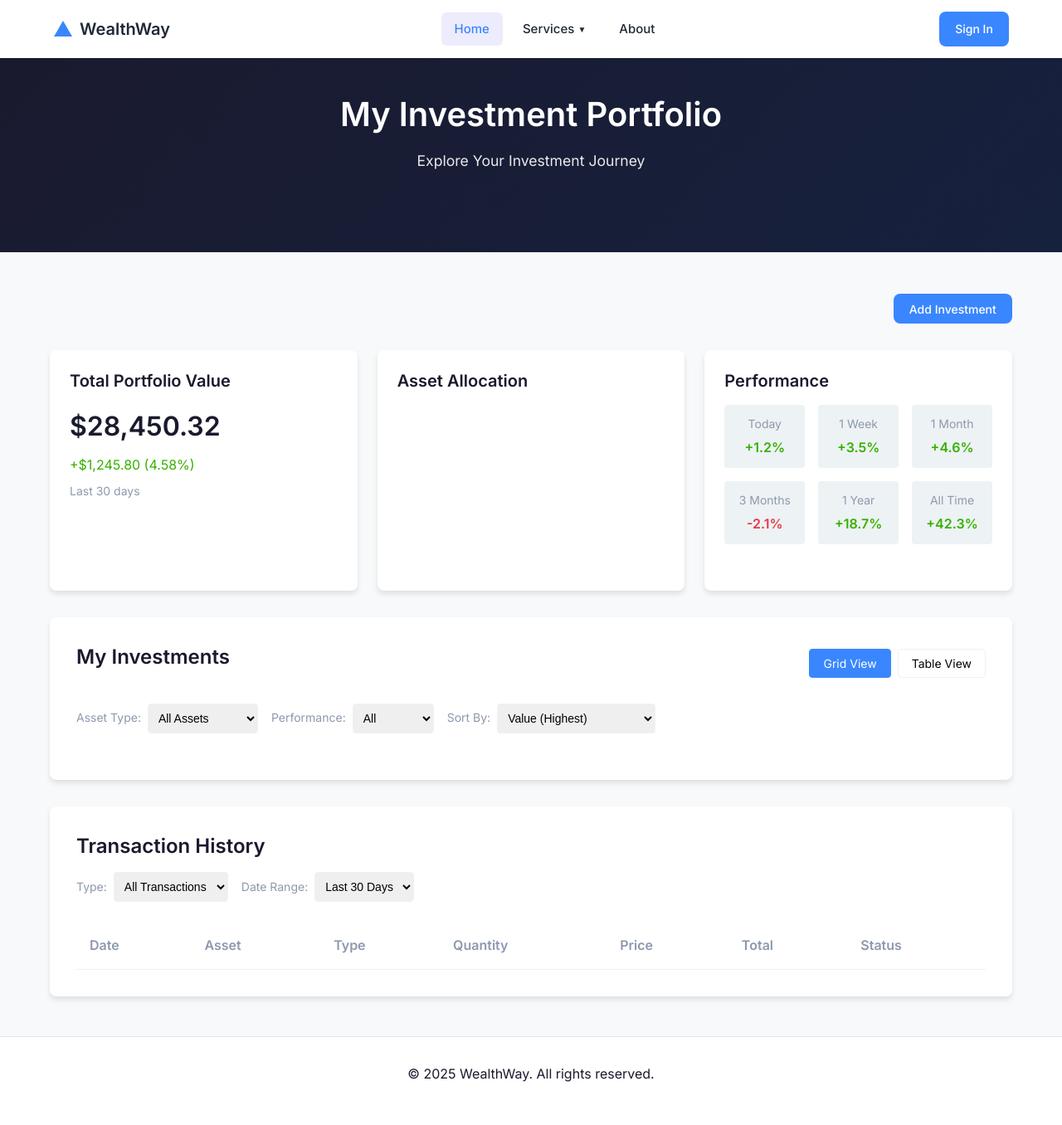
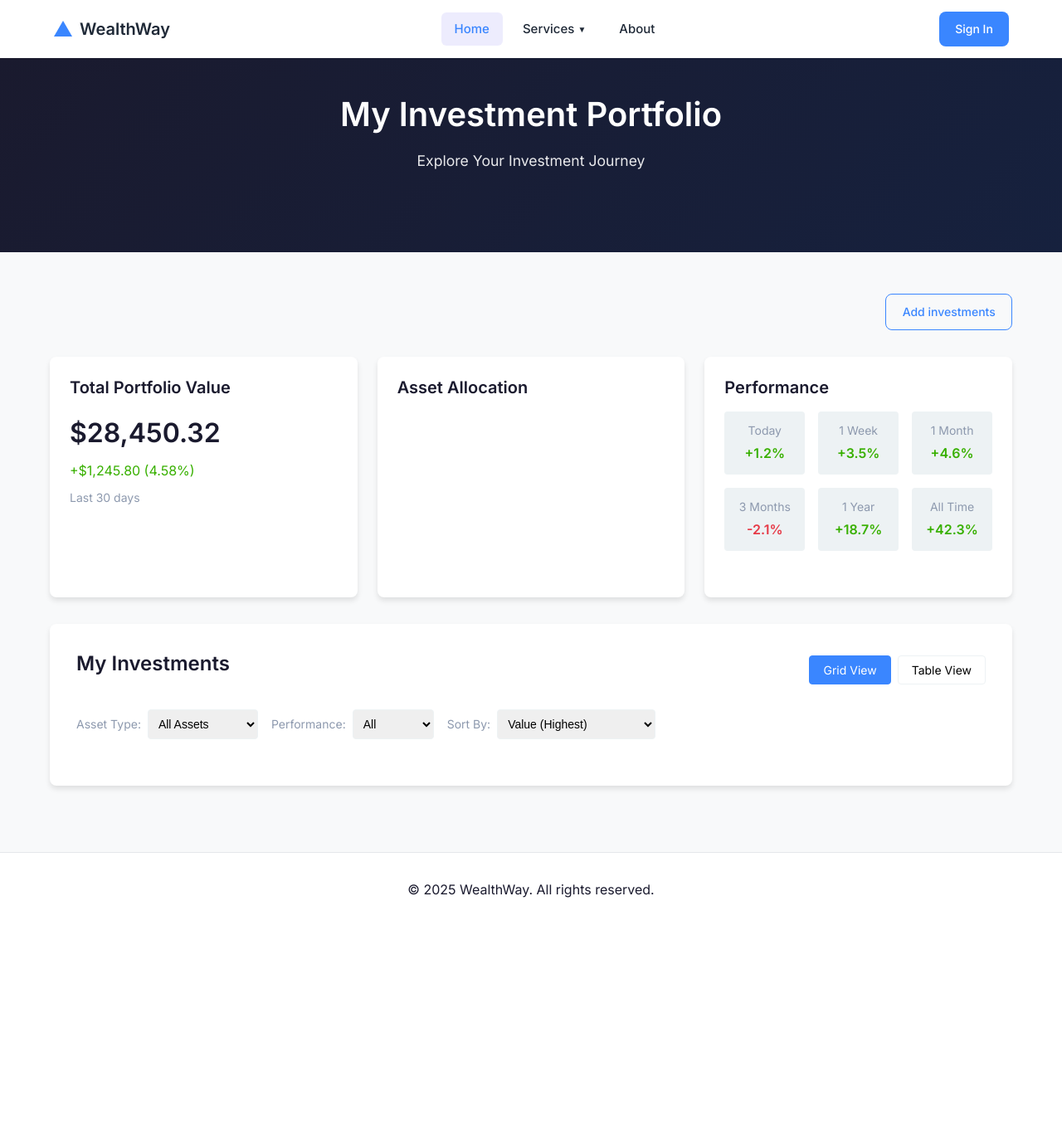
Before and after one commit to VolokhMike/WealthWay, a Python web app: template app/templates/investments.html in a window 1280 px wide. Shown: the whole page at 83% size. After the commit the page ends 1082 px from the top, so only its background shows below. Run offline with Jinja, Linux system fonts and the light colour scheme; the template is opened without the code that fills it, so the values that code supplies are empty; a map, chart or similar area stays blank.

Commit message:
update schema.sql add edit profil and end profile.html

```diff
--- a/app/routes/__init__.py
+++ b/app/routes/__init__.py
@@ -1,5 +1,5 @@
 from .default import *
 from .auth import *
 from .comments import *
-from .investments import *
+from .finance import *
 from .profile import *
--- a/app/routes/auth.py
+++ b/app/routes/auth.py
@@ -168,8 +168,8 @@ def post_verify_code():
         conn.commit()
         user_id = curs.lastrowid
 
-        curs.execute("INSERT INTO profile (user_id, photo, description) VALUES (?, ?, ?)",
-                     (user_id, "", ""))
+        curs.execute("INSERT INTO profile (user_id, photo) VALUES (?, ?)",
+                     (user_id, ""))
         conn.commit()
         conn.close()
 
--- a/app/routes/comments.py
+++ b/app/routes/comments.py
@@ -1,7 +1,9 @@
 from flask import render_template
+from flask_login import current_user, login_required
 from app import app
 
 
 @app.get("/comments/")
+@login_required
 def get_comments():
 		return render_template("comments.html")
--- a/app/static/css/verification-styles.css
+++ b/app/static/css/verification-styles.css
@@ -162,7 +162,6 @@ main {
 	font-size: 1rem;
 }
 
-/* Verification Form */
 .verification-form {
 	margin-bottom: 2rem;
 }
@@ -179,7 +178,7 @@ main {
 }
 
 .code-input {
-	width: 3.5rem;
+	width: 35rem;
 	height: 3.5rem;
 	border: 1px solid var(--border-color);
 	border-radius: 0.375rem;
--- a/app/templates/base.html
+++ b/app/templates/base.html
@@ -43,7 +43,7 @@
 
                 {% if session.get('username') %}
                     <div class="navbar-actions">
-                        <a href="{{ url_for('get_logout')}}" class="btn btn-primary" onclick="event.preventDefault(); confirmLogout(this);">Logout</a>
+                        <a href="{{ url_for('get_logout')}}" class="btn btn-primary">Logout</a>
                     </div>
                 {% else %}
                     <div class="navbar-actions">
--- a/app/templates/investments.html
+++ b/app/templates/investments.html
@@ -24,8 +24,10 @@
         <div class="container">
             <div class="page-header animate-fade-in">
                 <h2></h2>
-                <div class="header-actions">
-                    <button class="btn btn-primary" id="addInvestmentBtn">Add Investment</button>
+                <div class="profile-actions animate-fade-in delay-1">
+                    <a href="{{ url_for('get_add_investment') }}" class="btn btn-outline">
+                        Add investments
+                    </a>
                 </div>
             </div>
 
@@ -130,7 +132,6 @@
                                 <th>Current Price</th>
                                 <th>Current Value</th>
                                 <th>Profit/Loss</th>
-                                <th>Actions</th>
                             </tr>
                         </thead>
                         <tbody id="investmentsTableBody">
@@ -138,100 +139,8 @@
                     </table>
                 </div>
             </div>
-
-            <div class="investment-history animate-fade-in delay-3">
-                <h3>Transaction History</h3>
-                <div class="history-filters">
-                    <div class="filter-group">
-                        <label for="transactionType">Type:</label>
-                        <select id="transactionType">
-                            <option value="all">All Transactions</option>
-                            <option value="buy">Buy</option>
-                            <option value="sell">Sell</option>
-                        </select>
-                    </div>
-                    <div class="filter-group">
-                        <label for="dateRange">Date Range:</label>
-                        <select id="dateRange">
-                            <option value="30-days">Last 30 Days</option>
-                            <option value="90-days">Last 90 Days</option>
-                            <option value="year">This Year</option>
-                            <option value="all-time">All Time</option>
-                        </select>
-                    </div>
-                </div>
-                <table class="history-table">
-                    <thead>
-                        <tr>
-                            <th>Date</th>
-                            <th>Asset</th>
-                            <th>Type</th>
-                            <th>Quantity</th>
-                            <th>Price</th>
-                            <th>Total</th>
-                            <th>Status</th>
-                        </tr>
-                    </thead>
-                    <tbody id="transactionHistoryBody">
-                    </tbody>
-                </table>
-            </div>
         </div>
     </main>
-
-    <div id="investmentModal" class="modal">
-        <div class="modal-content">
-            <div class="modal-header">
-                <h3>Add New Investment</h3>
-                <span class="close-modal">&times;</span>
-            </div>
-            <form id="investmentForm">
-                <div class="form-group">
-                    <label for="assetName">Asset Name</label>
-                    <input type="text" id="assetName" placeholder="e.g., Bitcoin, Apple Inc., S&P 500 ETF" required>
-                </div>
-                <div class="form-group">
-                    <label for="assetSymbol">Symbol/Ticker</label>
-                    <input type="text" id="assetSymbol" placeholder="e.g., BTC, AAPL, SPY" required>
-                </div>
-                <div class="form-group">
-                    <label for="assetType">Asset Type</label>
-                    <select id="assetType" required>
-                        <option value="">Select asset type</option>
-                        <option value="crypto">Cryptocurrency</option>
-                        <option value="stock">Stock</option>
-                        <option value="etf">ETF</option>
-                        <option value="bond">Bond</option>
-                        <option value="other">Other</option>
-                    </select>
-                </div>
-                <div class="form-group">
-                    <label for="purchaseDate">Purchase Date</label>
-                    <input type="date" id="purchaseDate" required>
-                </div>
-                <div class="form-group">
-                    <label for="purchasePrice">Purchase Price per Unit ($)</label>
-                    <input type="number" id="purchasePrice" min="0.0001" step="0.0001" placeholder="0.00" required>
-                </div>
-                <div class="form-group">
-                    <label for="quantity">Quantity</label>
-                    <input type="number" id="quantity" min="0.0001" step="0.0001" placeholder="0.00" required>
-                </div>
-                <div class="form-group">
-                    <label for="fees">Fees/Commission ($)</label>
-                    <input type="number" id="fees" min="0" step="0.01" placeholder="0.00">
-                </div>
-                <div class="form-group">
-                    <label for="notes">Notes (Optional)</label>
-                    <textarea id="notes" placeholder="Add any additional details about this investment"></textarea>
-                </div>
-                <div class="form-actions">
-                    <button type="button" class="btn btn-outline" id="cancelInvestment">Cancel</button>
-                    <button type="submit" class="btn btn-primary">Save Investment</button>
-                </div>
-            </form>
-        </div>
-    </div>
 
     <script src="https://cdn.jsdelivr.net/npm/chart.js"></script>
     <script src="../static/js/investments-script.js"></script>
--- a/requirements.txt
+++ b/requirements.txt
@@ -7,7 +7,6 @@ Werkzeug==3.0.1
 SQLAlchemy==2.0.27
 email-validator==2.1.0.post1
 python-dotenv==1.0.1
-gunicorn==21.2.0
 Werkzeug==3.0.1
 itsdangerous==2.1.2
 Jinja2==3.1.3
```
Also changed, not shown: app/routes/profile.py (+12 -13 lines), app/static/js/profile-script.js (+0 -39 lines), app/templates/login.html (+0 -8 lines), app/templates/profile.html (+11 -5 lines), app/templates/verification.html (+1 -7 lines), schema.sql (+10 -10 lines), README.md.
